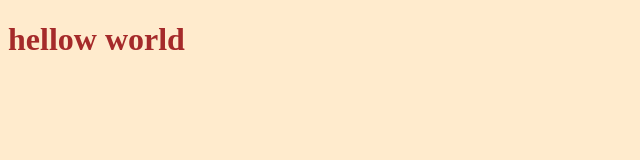
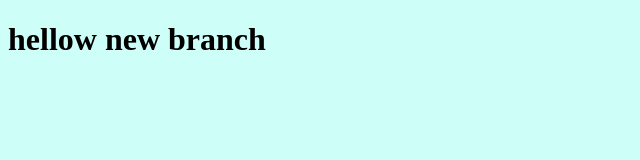
Before and after one commit to AbdallahAbdelzez/myproject1, a plain HTML site: page index.html in a window 1280 px wide. Shown: the whole page, without its empty margins (0-640 px from the left). Drawn offline with Linux system fonts and the light colour scheme.

Commit message:
changing style for the title

```diff
--- a/index.html
+++ b/index.html
@@ -7,7 +7,7 @@
     <link rel="stylesheet" href="style.css">
 </head>
 <body>
-    <h1>hellow world</h1>
+    <h1>hellow new branch</h1>
     <script src="app.js"></script>
 </body>
 </html>
--- a/style.css
+++ b/style.css
@@ -1,6 +1,6 @@
 h1{
-    color: brown;
+    color: black;
 }
 body{
-    background-color: blanchedalmond;
+    background-color: rgb(205, 255, 248);
 }
```
